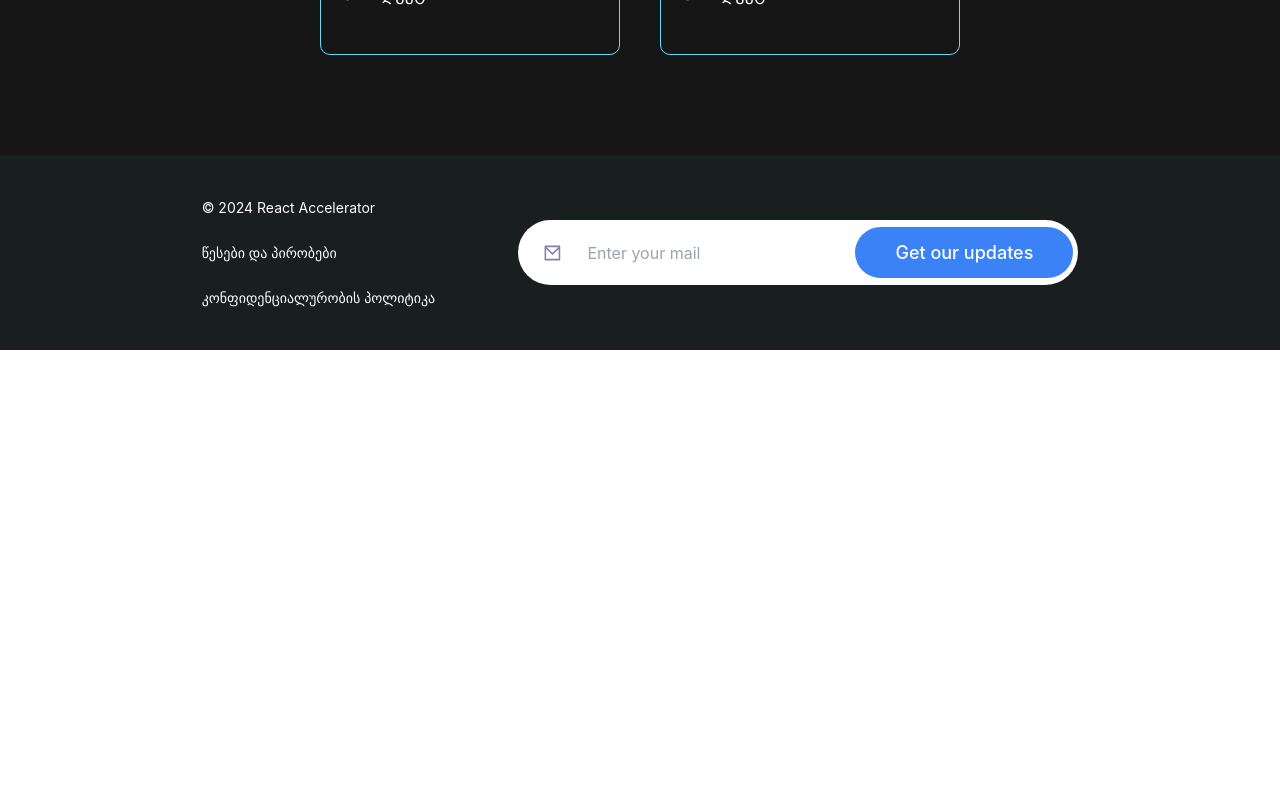
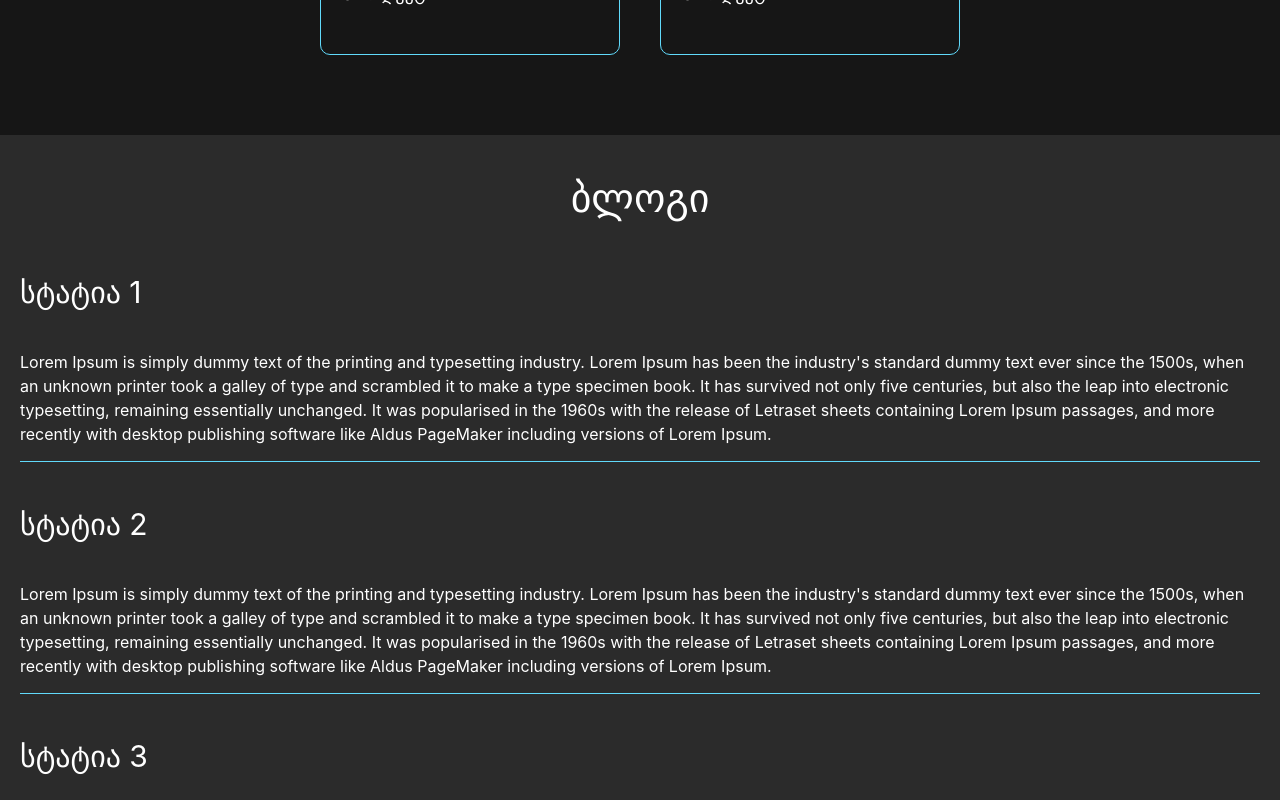
Before and after one commit to pllague/tbc-react-accelerartor, a React (Create React App) app: page / in a window 1280 px wide. Shown: the part 1480-2280 px from the top of the page. Before the commit the page ends 1830 px from the top, so only its background shows below. Built offline with nearby package versions, Linux system fonts and the light colour scheme.

Commit message:
SES-3 refactoring code, add 'Blog' component on the main page

```diff
--- a/src/App.css
+++ b/src/App.css
@@ -1,3 +1,13 @@
 @tailwind base;
 @tailwind components;
 @tailwind utilities;
+
+
+.hide-scrollbar {
+    -ms-overflow-style: none;  /* for Internet Explorer, Edge */
+    scrollbar-width: none;  /* for Firefox */
+}
+
+.hide-scrollbar::-webkit-scrollbar {
+    display: none;  /* for Chrome, Safari, and Opera */
+}
--- /dev/null
+++ b/src/components/Article.jsx
@@ -0,0 +1,13 @@
+const Article = ({ title, text }) => {
+    return (
+        <div className="mb-10 border-b border-light_blue">
+            <h3 className="text-[30px] text-left break-words break-normal mb-[20px]">{title}</h3>
+
+            <div className="py-[15px]">
+                {text}
+            </div>
+        </div>
+    );
+}
+
+export default Article;
--- /dev/null
+++ b/src/components/Blog.jsx
@@ -0,0 +1,28 @@
+import Article from "./Article";
+
+const Blog = () => {
+
+    const articles = [];
+
+    let title = "";
+
+    const text = "Lorem Ipsum is simply dummy text of the printing and typesetting industry. Lorem Ipsum has been the industry's standard dummy text ever since the 1500s, when an unknown printer took a galley of type and scrambled it to make a type specimen book. It has survived not only five centuries, but also the leap into electronic typesetting, remaining essentially unchanged. It was popularised in the 1960s with the release of Letraset sheets containing Lorem Ipsum passages, and more recently with desktop publishing software like Aldus PageMaker including versions of Lorem Ipsum.";
+
+    for (let index = 1; index <= 5; index++) {
+        title = "სტატია " + index;
+        articles.push({ id: index, title, text });
+    }
+
+    return (
+        <section className="w-full p-5 pb-[50px] bg-grey">
+            <div className="max-w-[1400px] mx-auto w-full pt-[30px] ">
+                <h2 className="text-[40px] leading-[25px] text-center mb-[60px]">ბლოგი</h2>
+                {articles.map((article) => (
+                    <Article key={article.id} title={article.title} text={article.text} />
+                ))}
+            </div>
+        </section>
+    );
+}
+
+export default Blog;
--- a/src/components/Content.jsx
+++ b/src/components/Content.jsx
@@ -1,9 +1,11 @@
 import Products from './Products';
+import Blog from './Blog';
 
 const Content = () => {
     return (
         <main className="flex flex-col justify-between">
             <Products />
+            <Blog />
         </main>
     );
 }
--- a/src/components/Footer.jsx
+++ b/src/components/Footer.jsx
@@ -1,8 +1,8 @@
-import email_icon from "../email-icon.svg"
+import email_icon from "../assets/icons/email-icon.svg"
 
 const Footer = () => {
     return (
-        <footer className="bg-secondary w-full px-10 py-10 mt-5">
+        <footer className="bg-secondary w-full px-10 py-10">
             <div className="w-full max-w-[80%] mx-auto">
                 <div className="flex flex-col lg:flex-row lg:justify-around">
                     <div className="flex flex-col mb-10 lg:mb-0 gap-5 *:text-[14px] *:leading-[25px] ">
--- a/src/components/Products.jsx
+++ b/src/components/Products.jsx
@@ -9,16 +9,14 @@ const Products = () => {
         cards.push({ id: index, logo, index });
     }
 
-    const cardComponents = cards.map((card) => (
-        <Card key={card.id} logo={card.logo} index={card.index} />
-    ));
-
     return (
         <section>
             <div className="w-full py-5 px-5 max-w-[1400px] mx-auto my-10 lg:py-10 lg:px-0">
                 <h2 className="text-[40px] leading-[25px] text-center mb-[60px]">პროდუქტები</h2>
                 <div className="flex flex-wrap justify-center mt-[25px] lg:mt-[65px] gap-[25px] lg:gap-10">
-                    {cardComponents}
+                    {cards.map((card) => (
+                        <Card key={card.id} logo={card.logo} index={card.index} />
+                    ))}
                 </div>
             </div>
         </section>
--- a/tailwind.config.js
+++ b/tailwind.config.js
@@ -9,6 +9,7 @@ module.exports = {
         primary: "#161616",
         secondary: "#191E1E",
         light_blue: "#61DAFB",
+        grey: "#2B2B2B"
       },
     },
   },
```
Also changed, not shown: src/assets/icons/email-icon.svg (renamed from src/email-icon.svg).
